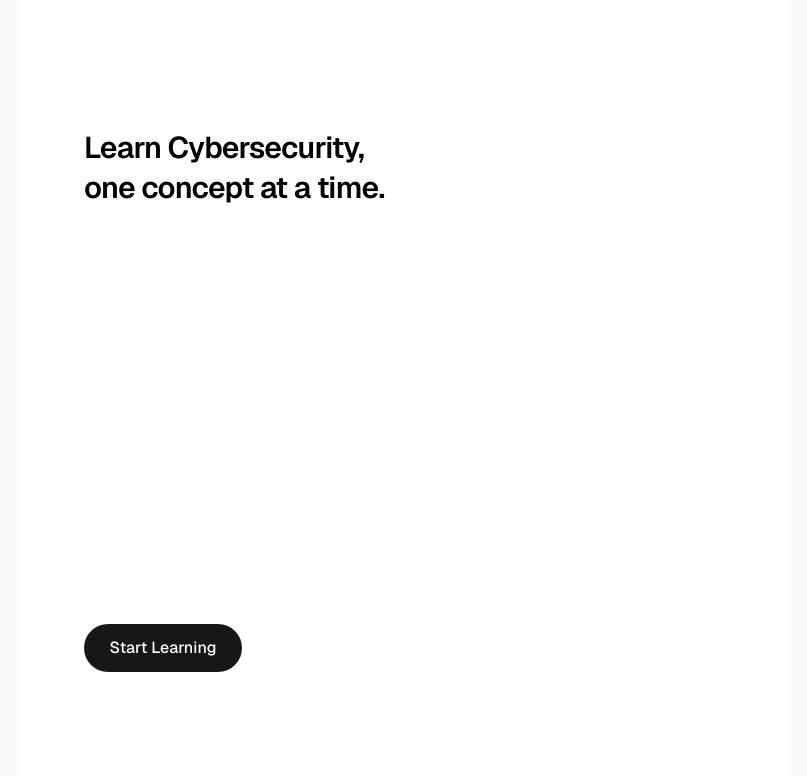
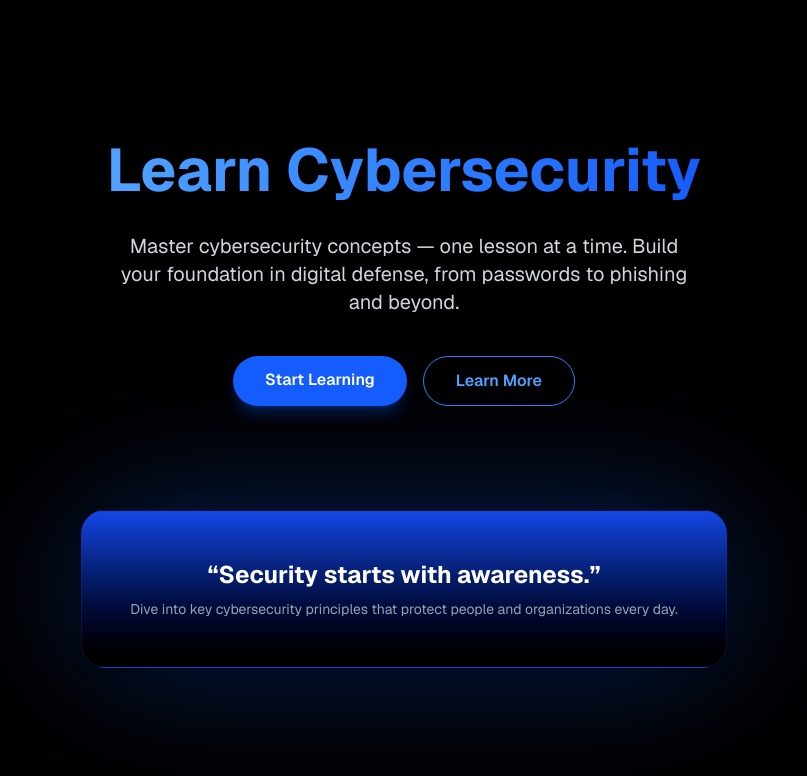
Before and after one commit to r3men/CCWebsite, a Next.js app: page / in a window 1280 px wide. Shown: the top 776 px of the page, without its empty margins (236-1043 px from the left). Built offline with nearby package versions, Linux system fonts and the light colour scheme.

Commit message:
Update page.tsx

```diff
--- a/app/page.tsx
+++ b/app/page.tsx
@@ -1,23 +1,46 @@
-import Image from "next/image";
+import Link from "next/link";
 
 export default function Home() {
   return (
-    <div className="flex min-h-screen items-center justify-center bg-zinc-50 font-sans dark:bg-black">
-      <main className="flex min-h-screen w-full max-w-3xl flex-col items-center justify-between py-32 px-16 bg-white dark:bg-black sm:items-start">
-        <div className="flex flex-col items-center gap-6 text-center sm:items-start sm:text-left">
-          <h1 className="max-w-xs text-3xl font-semibold leading-10 tracking-tight text-black dark:text-zinc-50">
-            Learn Cybersecurity, one concept at a time.
+    <div className="flex min-h-screen items-center justify-center bg-black text-white font-sans">
+      <main className="flex flex-col items-center justify-center px-6 py-20 text-center space-y-10">
+        {/* Header Section */}
+        <div className="space-y-6">
+          <h1 className="text-4xl md:text-6xl font-bold leading-tight bg-gradient-to-r from-blue-400 to-blue-600 bg-clip-text text-transparent">
+            Learn Cybersecurity
           </h1>
+          <p className="text-lg md:text-xl text-gray-300 max-w-xl mx-auto">
+            Master cybersecurity concepts — one lesson at a time. Build your foundation in
+            digital defense, from passwords to phishing and beyond.
+          </p>
         </div>
-        <div className="flex flex-col gap-4 text-base font-medium sm:flex-row">
-          <a
-            className="flex h-12 w-full items-center justify-center gap-2 rounded-full bg-foreground px-5 text-background transition-colors hover:bg-[#383838] dark:hover:bg-[#ccc] md:w-[158px]"
+
+        {/* CTA Buttons */}
+        <div className="flex flex-col sm:flex-row gap-4">
+          <Link
             href="/learn"
-            target="_blank"
-            rel="noopener noreferrer"
+            className="px-8 py-3 rounded-full bg-blue-600 hover:bg-blue-700 transition-colors text-white font-semibold shadow-lg shadow-blue-600/30"
           >
             Start Learning
+          </Link>
+
+          <a
+            href="#about"
+            className="px-8 py-3 rounded-full border border-blue-500 text-blue-400 hover:bg-blue-500/10 transition-colors font-semibold"
+          >
+            Learn More
           </a>
+        </div>
+
+        {/* Hero Visual Accent */}
+        <div className="mt-16 relative">
+          <div className="absolute -inset-2 bg-blue-600/30 blur-3xl rounded-full"></div>
+          <div className="relative bg-gradient-to-b from-blue-700 to-black p-12 rounded-3xl shadow-lg border border-blue-900/30">
+            <h2 className="text-2xl font-bold mb-2">“Security starts with awareness.”</h2>
+            <p className="text-gray-400 text-sm">
+              Dive into key cybersecurity principles that protect people and organizations every day.
+            </p>
+          </div>
         </div>
       </main>
     </div>
```
